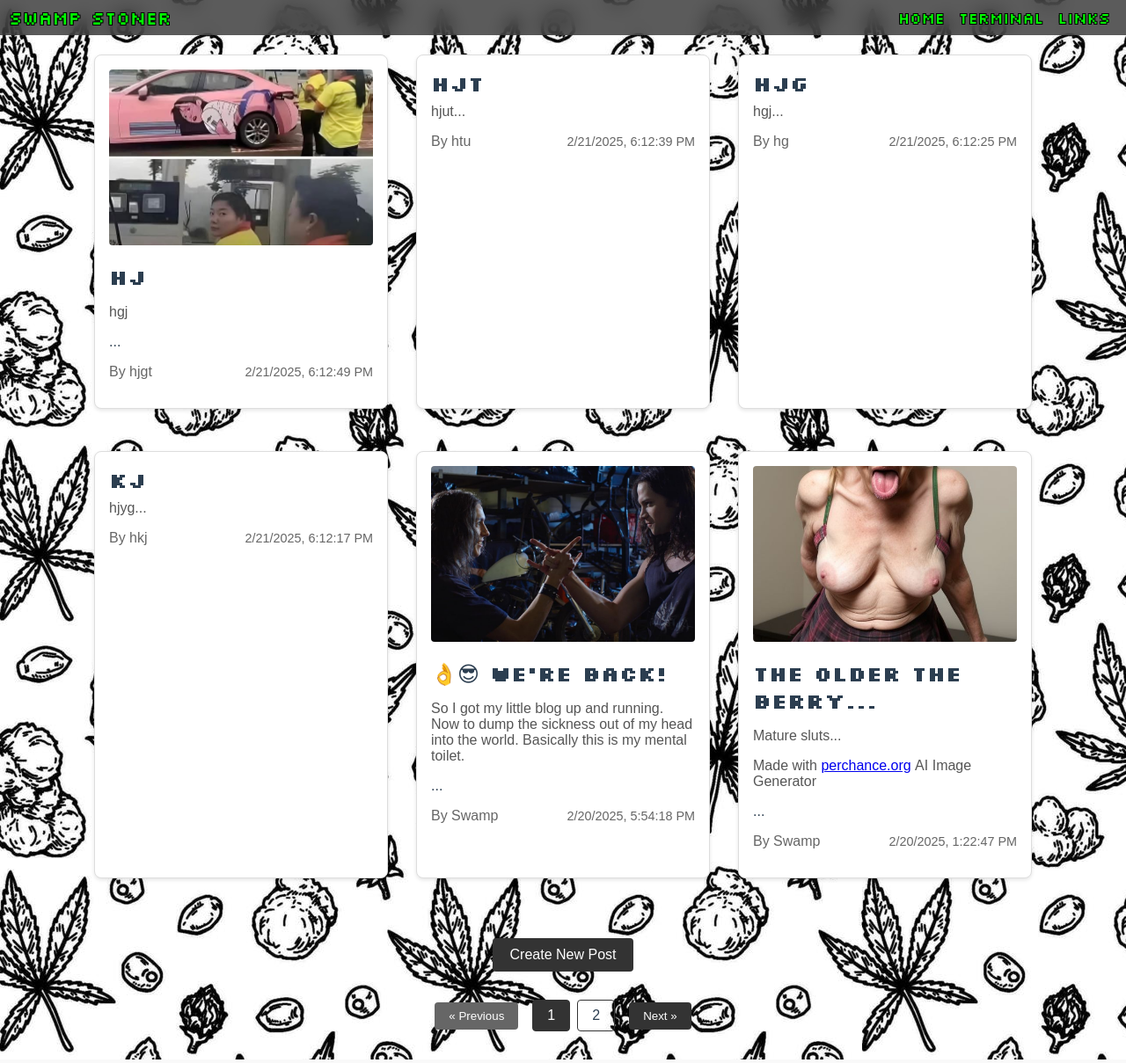
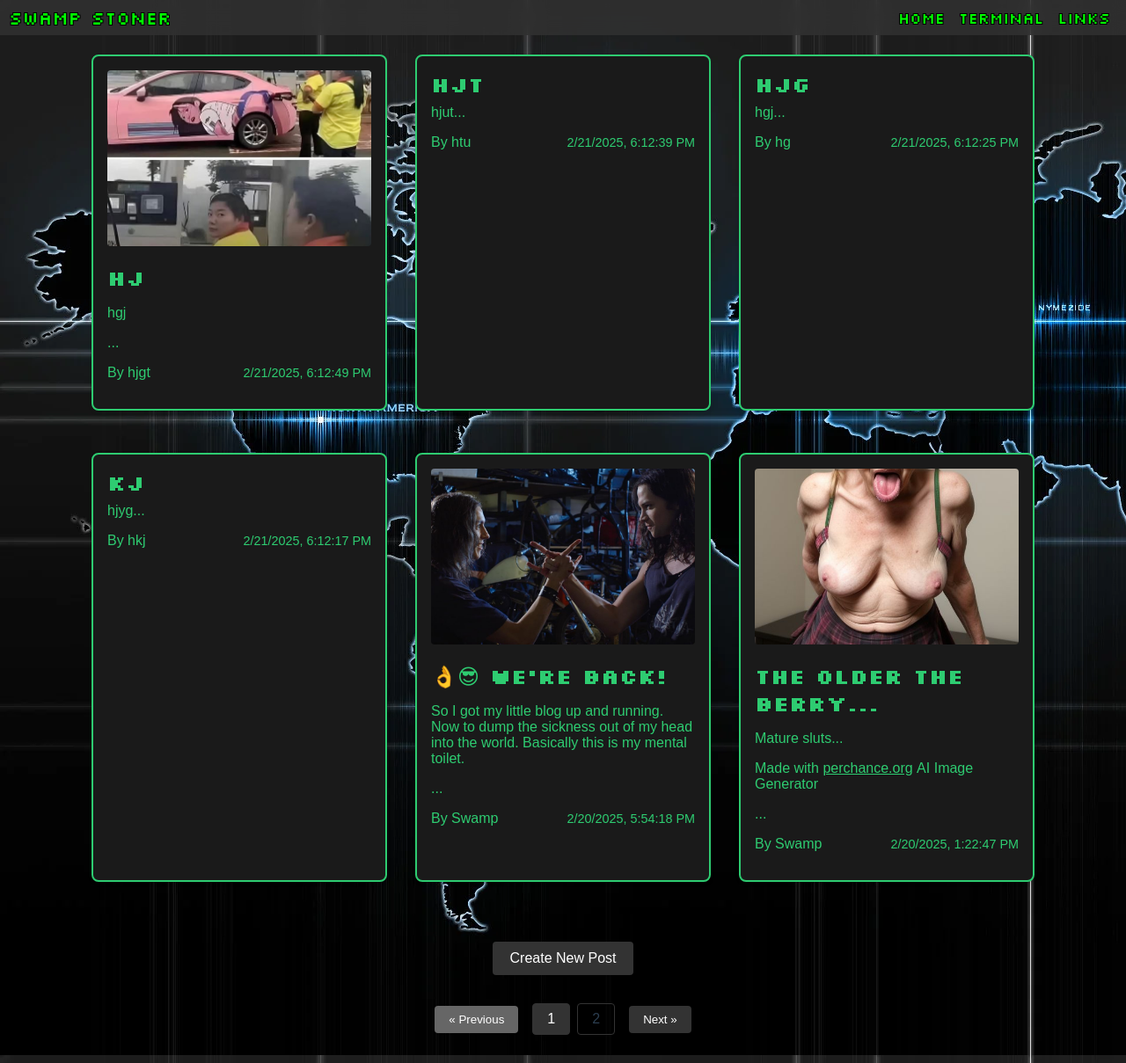
Before and after one commit to ericjohnson00/bloggy, a Flask app: page / in a window 1280 px wide. Shown: the whole page at 88% size. Run offline with Flask 3, Linux system fonts and the light colour scheme; data comes from the database, SQL or seed files in the repository; some libraries are stand-ins or nearby versions.

Commit message:
dark theme

```diff
--- a/static/style.css
+++ b/static/style.css
@@ -16,7 +16,7 @@
   margin: 0;
   padding: 0;
   font-family: "Arial", sans-serif;
-  background-image: url("/static/images/assbg.jpg");
+  background-image: url("/static/images/map.jpg");
   background-attachment: fixed;
   background-repeat: repeat;
   color: var(--text-color);
@@ -211,8 +211,10 @@
 }
 
 .post-card {
-  background-color: var(--card-background);
-  border: 1px solid #ddd;
+  background: #1a1a1a;
+  /* border: 1px solid #ddd; */
+  color: #2ecc71;
+  border: 2px solid #2ecc71;
   border-radius: 8px;
   box-shadow: 0 2px 4px rgba(0, 0, 0, 0.1);
   width: 300px;
@@ -243,12 +245,17 @@
 
 .post-card p {
   margin: 0 0 1rem 0;
-  color: #555;
+  color: #2ecc71;
+}
+
+.post-card a {
+  color: #2ecc71;
+  /* text-decoration: none; */
 }
 
 .post-meta {
   margin: 1rem 0;
-  color: #666;
+  color: #2ecc71;
   display: flex;
   justify-content: space-between;
   align-items: center;
@@ -277,7 +284,8 @@
 }
 
 .modal-content {
-  background-color: white;
+  background-color: #1a1a1a;
+  color: #2ecc71;
   margin: 40px auto;
   padding: 2rem;
   width: 90%;
@@ -442,7 +450,9 @@
   text-align: center;
   margin-bottom: 2rem;
   font-family: "Silkscreen", cursive;
-  color: #2ecc71;
+  color: #00ff00;
+  text-shadow: -1px -1px 0 #000, 1px -1px 0 #000, -1px 1px 0 #000,
+    1px 1px 0 #000;
   font-size: 3rem;
 }
 
```
Also changed, not shown: static/images/0assbg.jpg (added), static/images/assbg.jpg, static/images/map.jpg (added).
